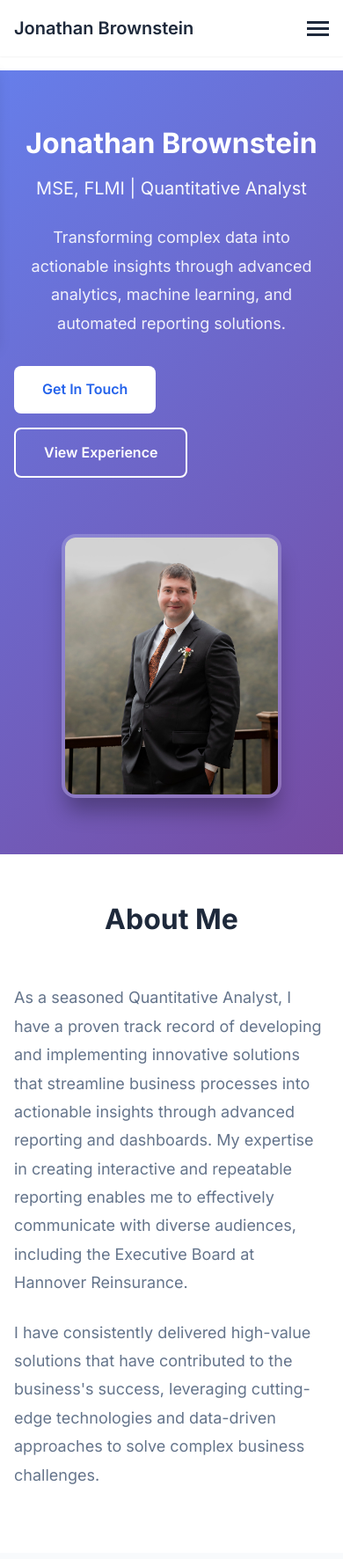
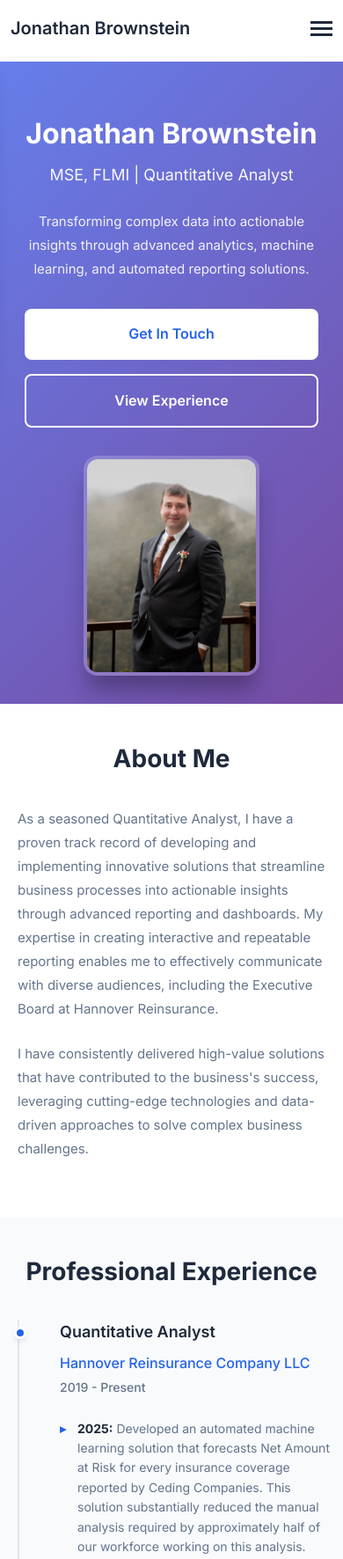
Before and after one commit to jbrowns2/personal-site, a plain HTML site: page index.html in a window 390 px wide. Shown: the top 1772 px of the page at 88% size. Drawn offline with Linux system fonts and the light colour scheme.

Commit message:
Enhance mobile responsiveness and touch targets

```diff
--- a/styles.css
+++ b/styles.css
@@ -187,6 +187,7 @@ body {
 .profile-photo {
     width: 300px;
     height: 400px;
+    max-width: 100%;
     object-fit: cover;
     border-radius: 1rem;
     box-shadow: 0 20px 25px -5px rgb(0 0 0 / 0.3);
@@ -491,36 +492,78 @@ body {
         transition: 0.3s;
         box-shadow: var(--shadow-lg);
         padding: 2rem 0;
+        gap: 1rem;
     }
 
     .nav-menu.active {
         left: 0;
     }
 
+    .nav-menu a {
+        padding: 0.75rem 1rem;
+        display: block;
+    }
+
     .nav-toggle {
         display: flex;
+    }
+
+    .hero {
+        padding: 5rem 0 3rem;
+        margin-top: 70px;
     }
 
     .hero-content {
         grid-template-columns: 1fr;
         text-align: center;
+        gap: 2rem;
     }
 
     .hero h1 {
         font-size: 2.5rem;
+        line-height: 1.1;
     }
 
     .hero-subtitle {
         font-size: 1.25rem;
     }
 
+    .hero-description {
+        font-size: 1rem;
+        padding: 0 1rem;
+    }
+
+    .hero-buttons {
+        flex-direction: column;
+        width: 100%;
+        padding: 0 1rem;
+    }
+
+    .btn {
+        width: 100%;
+        text-align: center;
+        padding: 1rem 2rem;
+        min-height: 44px; /* Touch target size */
+    }
+
     .profile-photo {
         width: 250px;
         height: 300px;
+        max-width: 100%;
     }
 
     .section-title {
         font-size: 2rem;
+        margin-bottom: 2rem;
+    }
+
+    .section {
+        padding: 3rem 0;
+    }
+
+    .about-text {
+        font-size: 1rem;
+        padding: 0 0.5rem;
     }
 
     .experience-timeline {
@@ -529,14 +572,46 @@ body {
 
     .timeline-item {
         padding-left: 2rem;
+        margin-bottom: 2rem;
+    }
+
+    .timeline-header h3 {
+        font-size: 1.25rem;
+    }
+
+    .achievements li {
+        font-size: 0.9375rem;
+        line-height: 1.6;
+        margin-bottom: 0.875rem;
     }
 
     .skills-grid {
         grid-template-columns: 1fr;
+        gap: 1.5rem;
+    }
+
+    .skill-category {
+        padding: 1.5rem;
+    }
+
+    .skill-tag {
+        font-size: 0.8125rem;
+        padding: 0.625rem 0.875rem;
     }
 
     .education-grid {
         grid-template-columns: 1fr;
+        gap: 1.5rem;
+    }
+
+    .education-item {
+        padding: 1.5rem;
+    }
+
+    .contact-item {
+        font-size: 1rem;
+        padding: 1.25rem;
+        min-height: 44px; /* Touch target size */
     }
 
     .container {
@@ -546,14 +621,93 @@ body {
 
 @media (max-width: 480px) {
     .hero {
-        padding: 4rem 0;
+        padding: 4rem 0 2rem;
     }
 
     .hero h1 {
         font-size: 2rem;
+        padding: 0 0.5rem;
+    }
+
+    .hero-subtitle {
+        font-size: 1.125rem;
+    }
+
+    .hero-description {
+        font-size: 0.9375rem;
+    }
+
+    .profile-photo {
+        width: 200px;
+        height: 250px;
     }
 
     .section {
-        padding: 3rem 0;
+        padding: 2.5rem 0;
+    }
+
+    .section-title {
+        font-size: 1.75rem;
+        padding: 0 0.5rem;
+    }
+
+    .about-text {
+        font-size: 0.9375rem;
+    }
+
+    .timeline-header h3 {
+        font-size: 1.125rem;
+    }
+
+    .company {
+        font-size: 1rem;
+    }
+
+    .achievements li {
+        font-size: 0.875rem;
+        padding-left: 1.25rem;
+    }
+
+    .skill-category h3 {
+        font-size: 1.125rem;
+    }
+
+    .education-item h3 {
+        font-size: 1.125rem;
+    }
+
+    .contact-intro {
+        font-size: 1rem;
+        padding: 0 0.5rem;
+    }
+
+    .container {
+        padding: 0 0.75rem;
     }
 }
+
+/* Additional mobile optimizations */
+@media (max-width: 768px) {
+    /* Prevent horizontal scroll */
+    body {
+        overflow-x: hidden;
+    }
+
+    /* Improve touch targets */
+    .nav-menu a,
+    .btn,
+    .contact-item {
+        -webkit-tap-highlight-color: rgba(0, 0, 0, 0.1);
+    }
+
+    /* Better spacing for timeline on mobile */
+    .experience-timeline::before {
+        left: 0.5rem;
+    }
+
+    .timeline-marker {
+        left: -1.25rem;
+        width: 0.875rem;
+        height: 0.875rem;
+    }
+}
```
